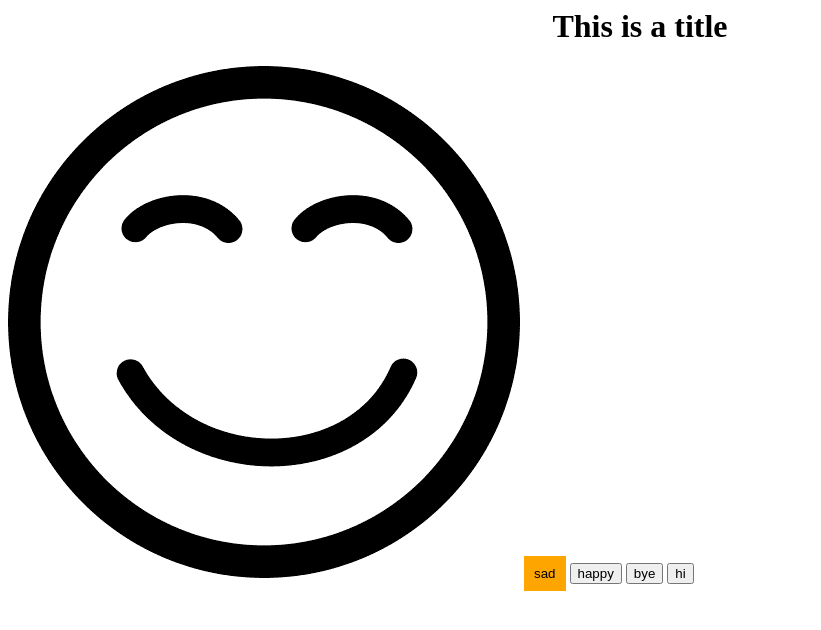
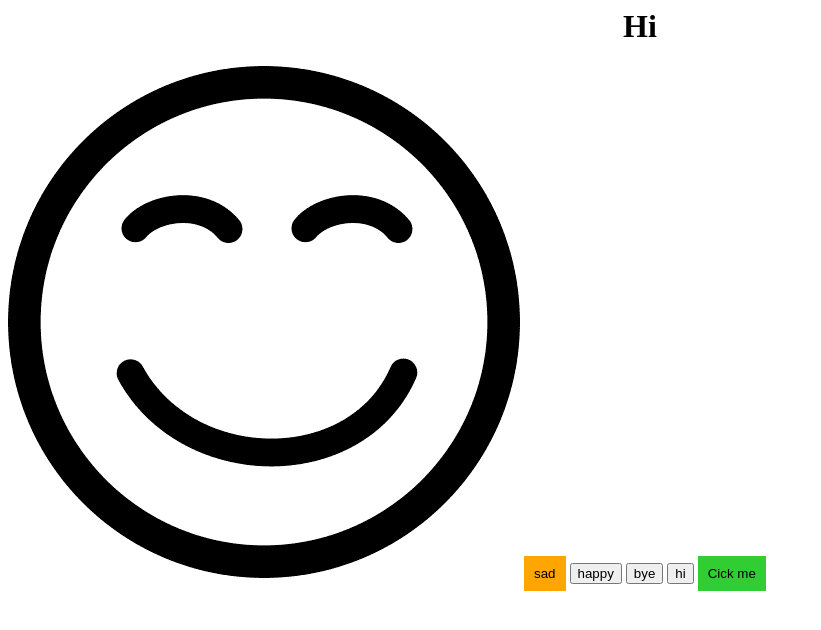
Before and after one commit to gnajabi/happy-and-sad, a plain HTML site: page happy and sad/index.html in a window 1280 px wide. Shown: the whole page, without its empty margins (0-821 px from the left). Drawn offline with Linux system fonts and the light colour scheme.

Commit message:
change title function

```diff
--- a/happy and sad/index.html
+++ b/happy and sad/index.html
@@ -3,14 +3,17 @@
         <title>Happy and Sad</title>
     </head>
     <body>
-        <h1 id="title"></h1>
+        <h1 id="title"><center>Hi</center></h1>
         <script>
-            document.getElementById('title').innerHTML="<center> This is a title </center>"
+            function changeTitle(){
+                document.getElementById('title').innerHTML="<center> This is a title </center>"
+            }
         </script>
         <img id = "image" src = 'smiling-line-icon.png' alt="happy">
-        <button style = "background-color: orange; border: orange; padding: 10px;"onclick="document.getElementById('image').src = 'sad-face-icon.png'">sad</button>
+        <button style = "background-color: orange; border: orange; padding: 10px;" onclick="document.getElementById('image').src = 'sad-face-icon.png'">sad</button>
         <button onclick="document.getElementById('image').src = 'smiling-line-icon.png'">happy</button>
         <button onclick="document.getElementById('image').style.display = 'none'">bye</button>
         <button onclick="document.getElementById('image').style.display = 'block'">hi</button>
+        <button style = "background-color: limegreen; border :10px; padding : 10px;" onclick = changeTitle()>Cick me</button>
     </body>
 </html>
```
